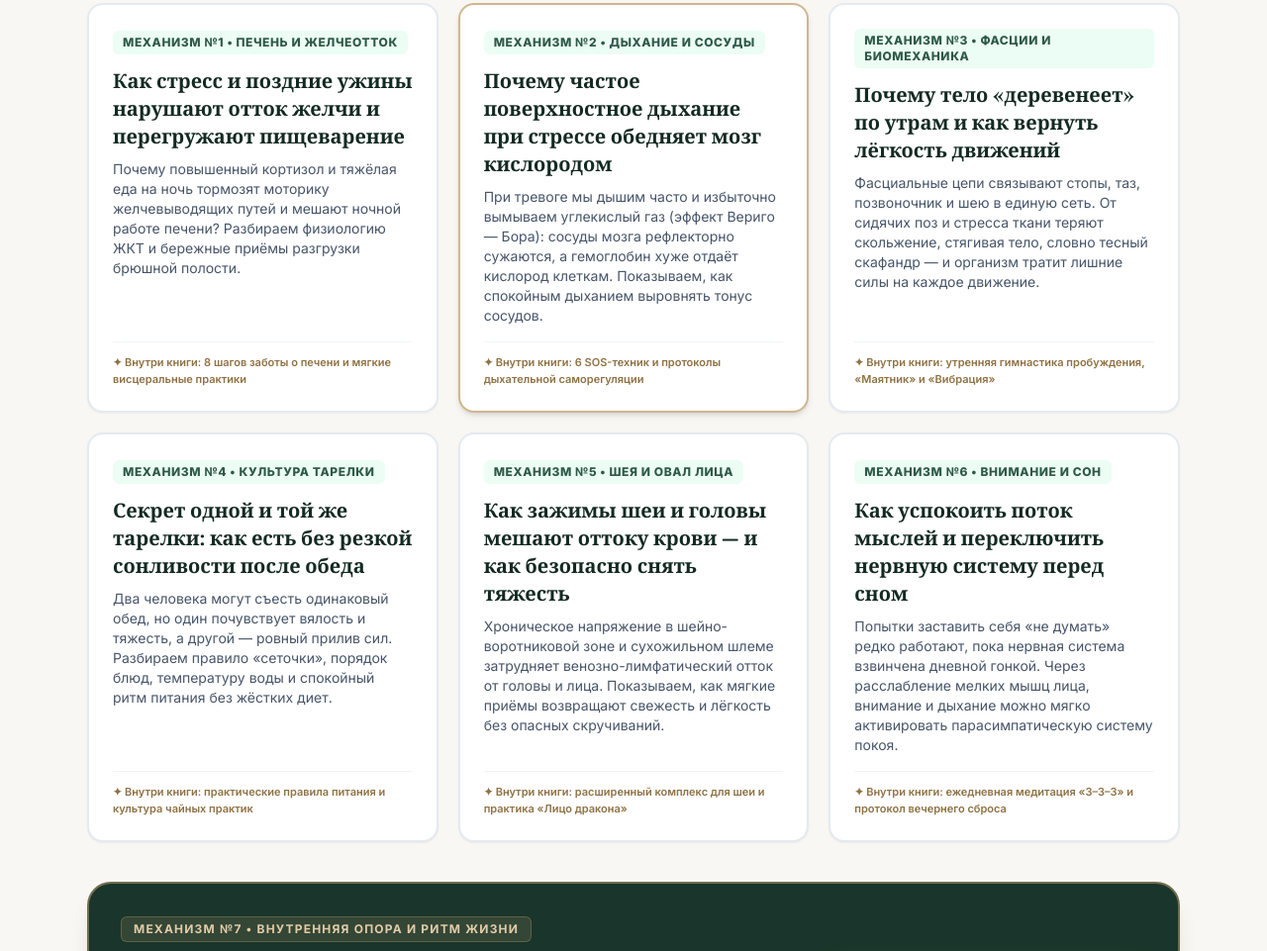
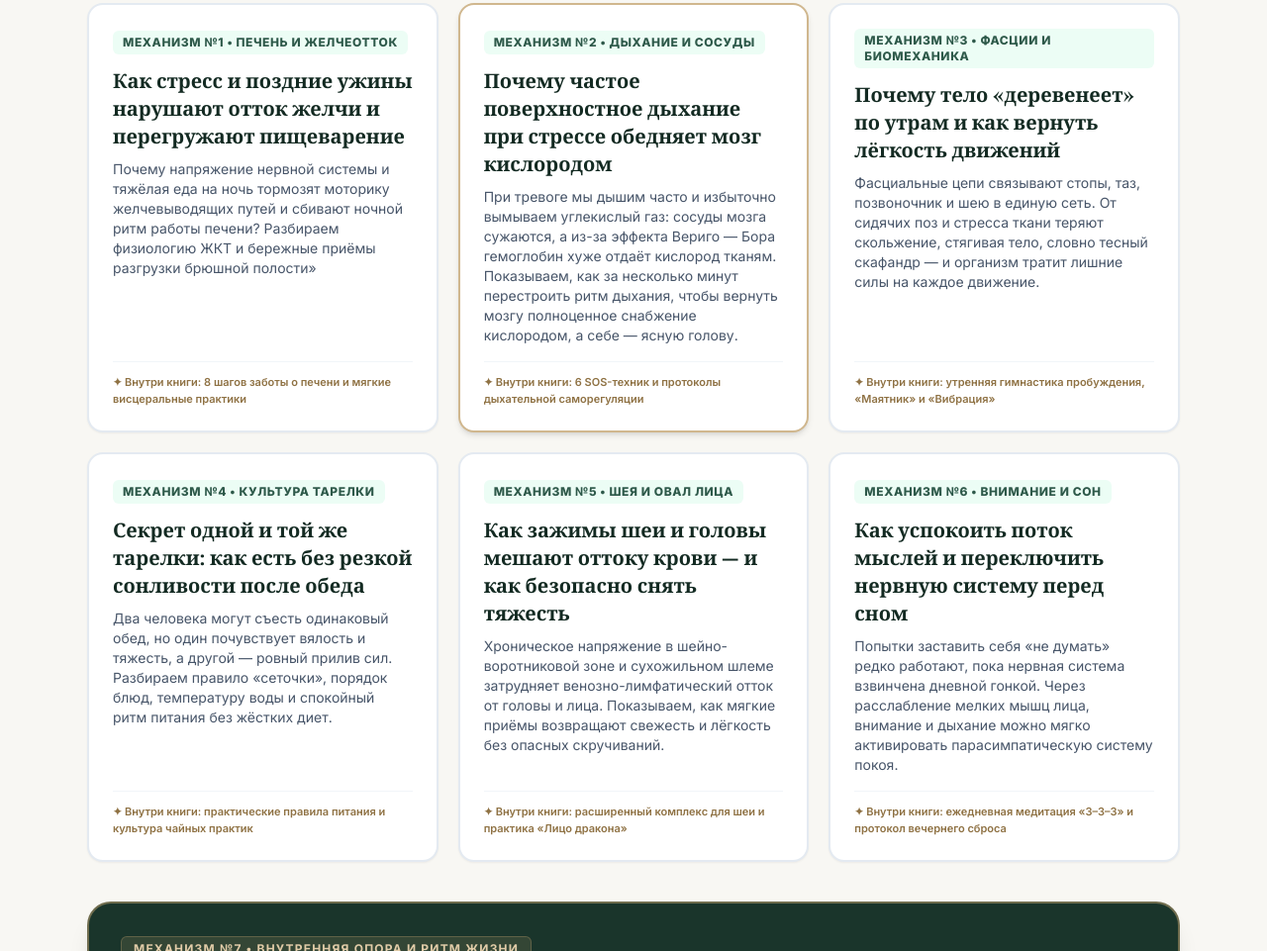
Before and after one commit to kynfy555/voevoda-site, a plain HTML site: page index.html in a window 1280 px wide. Shown: the part 4524-5485 px from the top of the page at 99% size. Drawn offline with nearby package versions, Linux system fonts and the light colour scheme; a web font is replaced by a local one.

Commit message:
Revise content for clarity on stress and digestion
Updated text to clarify the impact of stress and late meals on digestion and liver function.

```diff
--- a/index.html
+++ b/index.html
@@ -611,7 +611,7 @@
               Как стресс и поздние ужины нарушают отток желчи и перегружают пищеварение
             </h3>
             <p class="text-slate-600 text-xs sm:text-sm leading-relaxed">
-              Почему повышенный кортизол и тяжёлая еда на ночь тормозят моторику желчевыводящих путей и мешают ночной работе печени? Разбираем физиологию ЖКТ и бережные приёмы разгрузки брюшной полости.
+              Почему напряжение нервной системы и тяжёлая еда на ночь тормозят моторику желчевыводящих путей и сбивают ночной ритм работы печени? Разбираем физиологию ЖКТ и бережные приёмы разгрузки брюшной полости»
             </p>
           </div>
           <div class="mt-4 pt-3 border-t border-slate-100 text-[11px] font-semibold text-goldDark flex items-center gap-1.5">
@@ -629,7 +629,7 @@
               Почему частое поверхностное дыхание при стрессе обедняет мозг кислородом
             </h3>
             <p class="text-slate-600 text-xs sm:text-sm leading-relaxed">
-              При тревоге мы дышим часто и избыточно вымываем углекислый газ (эффект Вериго — Бора): сосуды мозга рефлекторно сужаются, а гемоглобин хуже отдаёт кислород клеткам. Показываем, как спокойным дыханием выровнять тонус сосудов.
+              При тревоге мы дышим часто и избыточно вымываем углекислый газ: сосуды мозга сужаются, а из-за эффекта Вериго — Бора гемоглобин хуже отдаёт кислород тканям. Показываем, как за несколько минут перестроить ритм дыхания, чтобы вернуть мозгу полноценное снабжение кислородом, а себе — ясную голову.
             </p>
           </div>
           <div class="mt-4 pt-3 border-t border-slate-100 text-[11px] font-semibold text-goldDark flex items-center gap-1.5">
```
